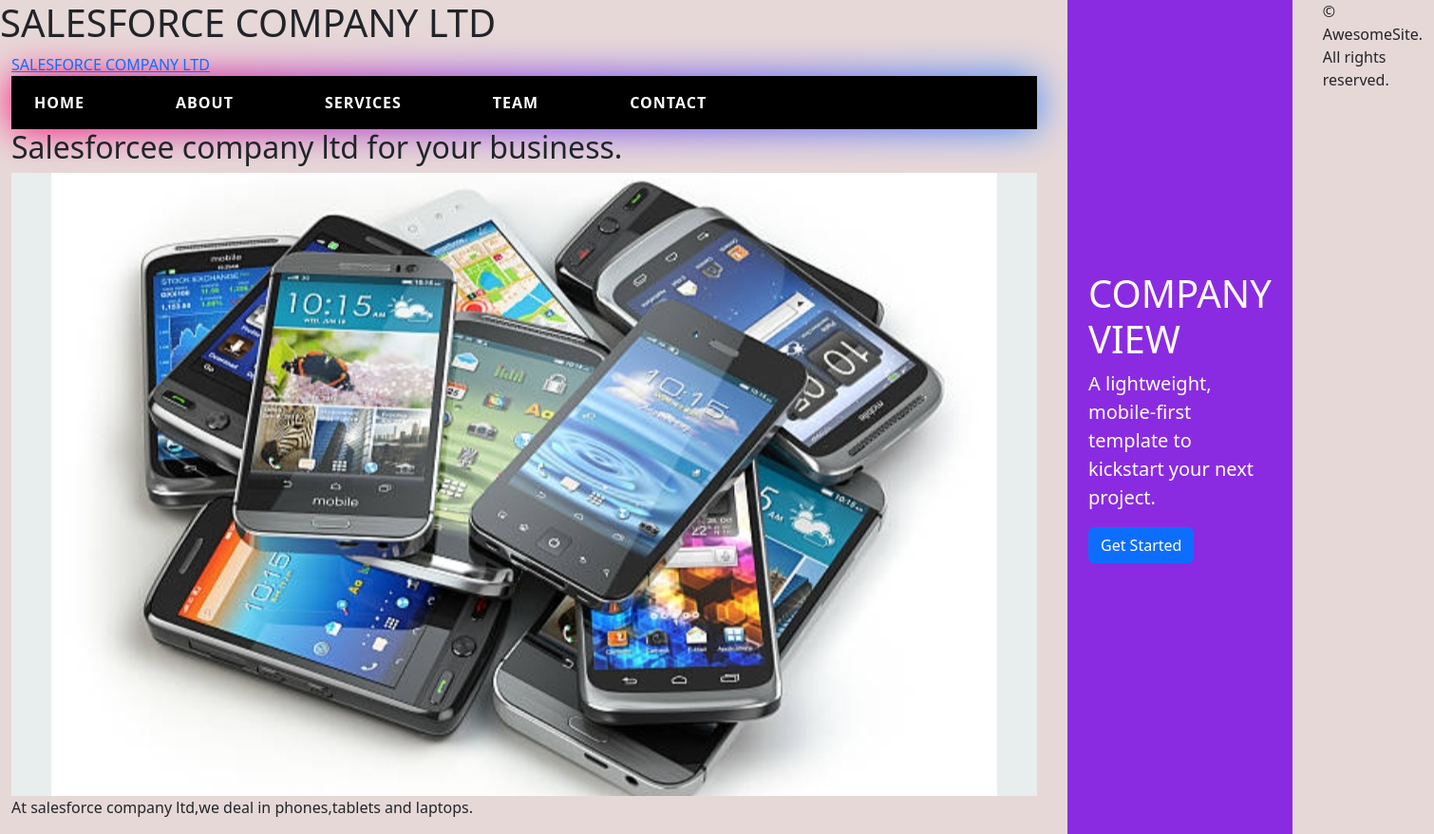
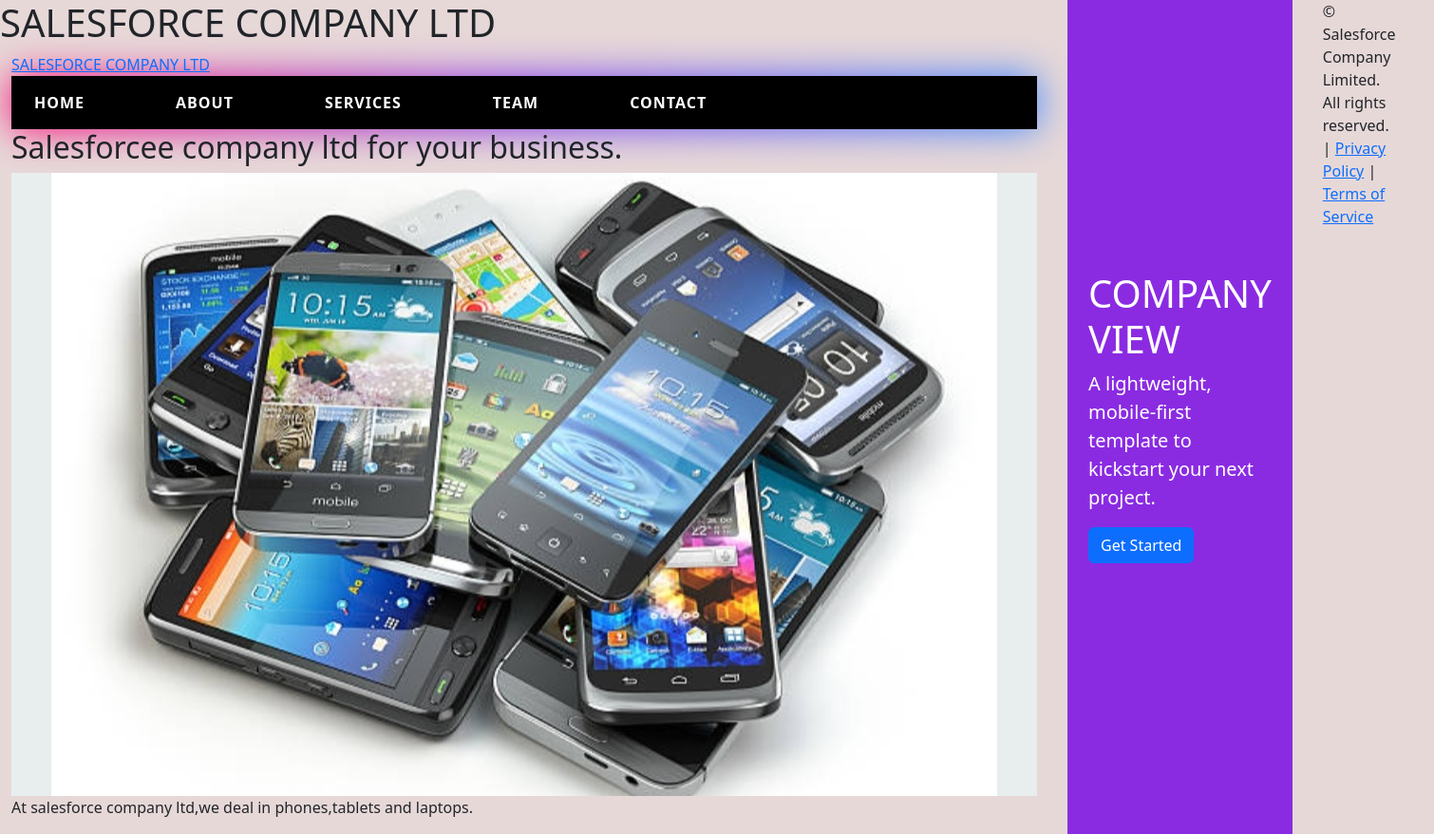
Before and after one commit to ELIEM53/Group-G, a plain HTML site: page index.html in a window 1280 px wide. Shown: the whole page at 95% size, 1510 px wide, since content can reach past the window. Drawn offline with nearby package versions, Linux system fonts and the light colour scheme.

Commit message:
Update index.html
html

```diff
--- a/index.html
+++ b/index.html
@@ -57,7 +57,8 @@
     <!-- ==== Footer ==== -->
     <footer class="site-footer">
         <div class="container">
-            <p>&copy; <span id="year"></span> AwesomeSite. All rights reserved.</p>
+            <p>&copy; <span id="year"></span> Salesforce Company Limited. All rights reserved. | <a href="/privacy">Privacy Policy</a> | <a href="/terms">Terms of Service</a></p>
+
         </div>
     </footer>
 
```
